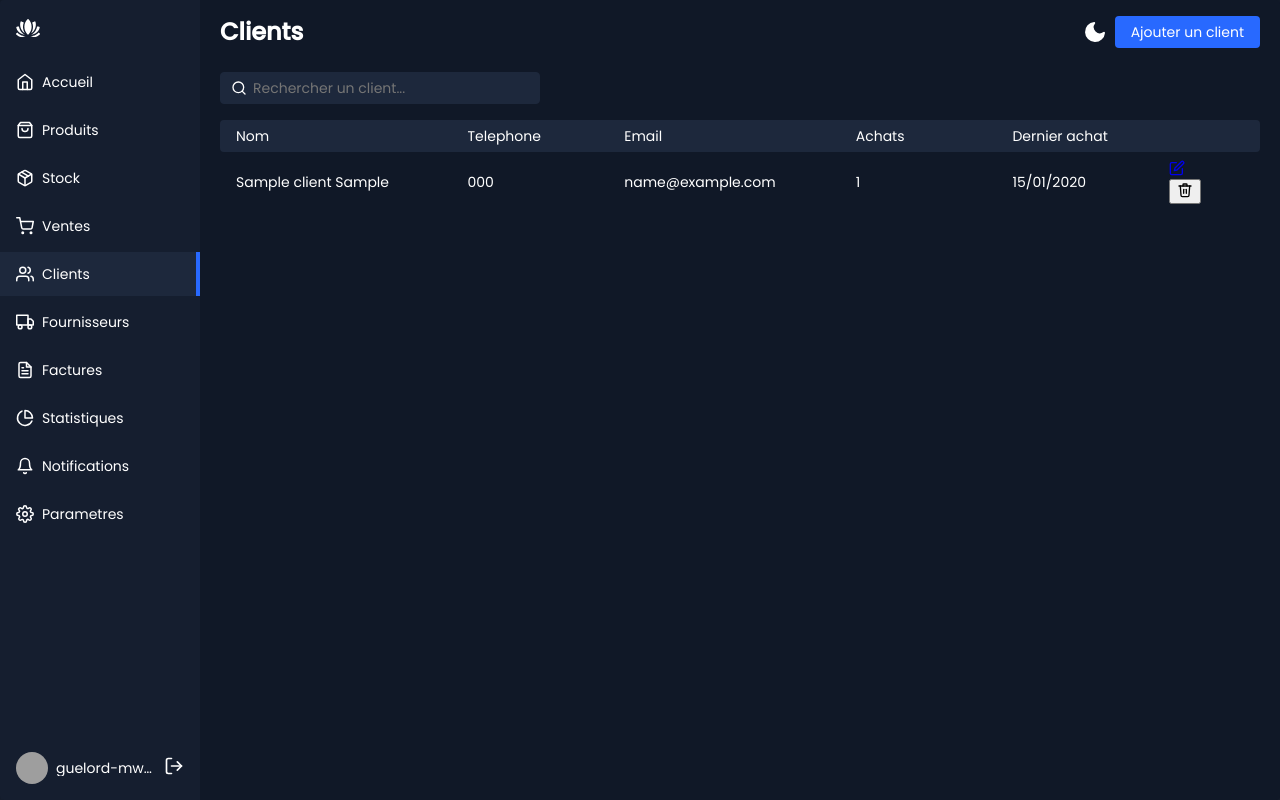
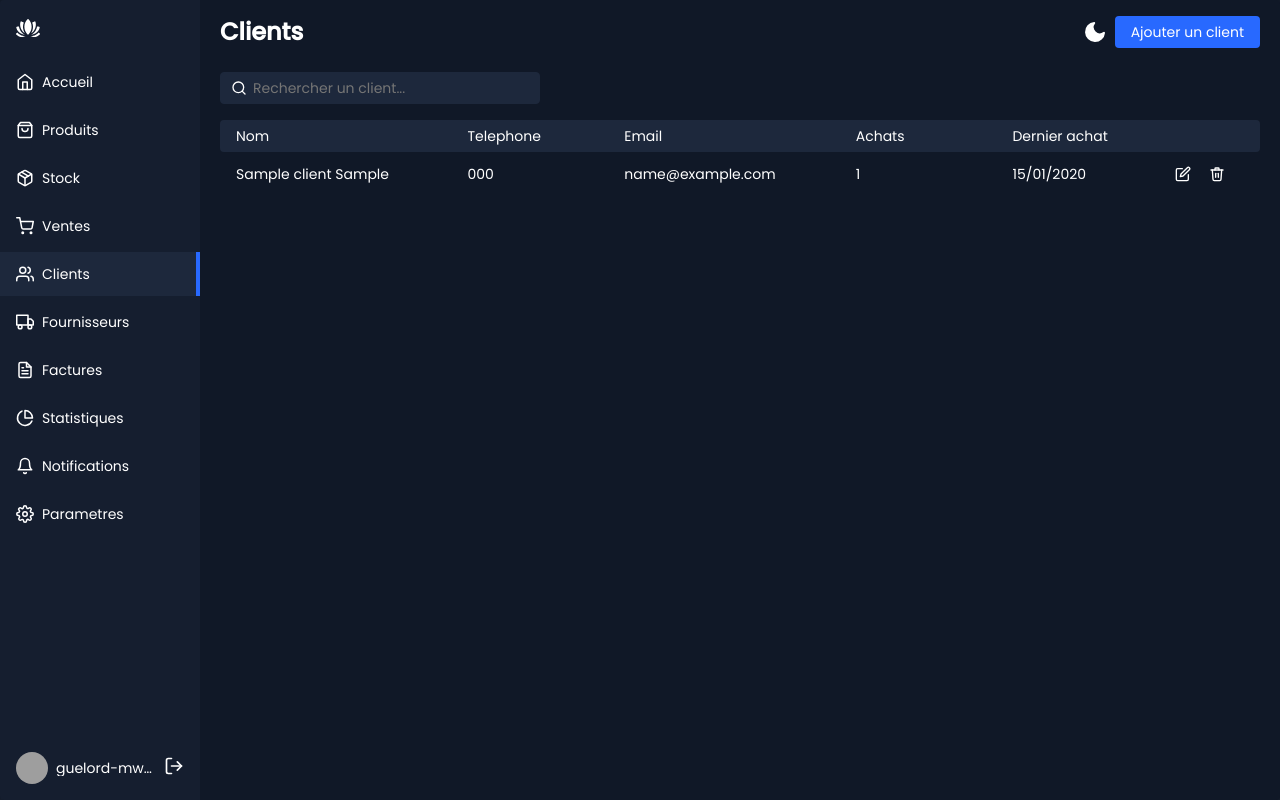
Before and after one commit to GUELORD-MWENDERWA/FORMATION-PYTHON-DJANGO, a Django app: page /clients/ in a window 1280 px wide. Run offline with Django 5.2, Linux system fonts and the light colour scheme; a user stored in the database is signed in; tables that the repository leaves empty hold one stand-in row (values such as "Sample post"); some libraries are stand-ins or nearby versions; grey boxes are pictures that could not be loaded.

Commit message:
Ajoute le CSS manquant pour les messages, erreurs de formulaire et actions de ligne
Ces classes (app-message, form-errors, field-error, row-actions) etaient
utilisees dans les templates mais jamais definies dans style.css : les
messages de succes/erreur, les erreurs de validation et les boutons
modifier/supprimer des listes s'affichaient donc sans mise en forme.

Co-Authored-By: Claude Sonnet 5 <noreply@anthropic.com>

```diff
--- a/PROGAMMATION WEB FORMATION/FORMATION PROGRAMMATION WEB/python/GestionPharmacie/products/static/css/style.css
+++ b/PROGAMMATION WEB FORMATION/FORMATION PROGRAMMATION WEB/python/GestionPharmacie/products/static/css/style.css
@@ -471,6 +471,42 @@ a.app-content-headerButton {
   border-color: var(--action-color);
 }
 
+/* --- Actions d'une ligne de tableau (modifier / supprimer) --- */
+.row-actions {
+  display: flex;
+  align-items: center;
+  justify-content: flex-end;
+  gap: 6px;
+}
+.row-actions form {
+  display: inline-flex;
+  margin: 0;
+}
+.row-actions a,
+.row-actions button {
+  display: inline-flex;
+  align-items: center;
+  justify-content: center;
+  width: 28px;
+  height: 28px;
+  padding: 0;
+  border-radius: 4px;
+  border: 1px solid transparent;
+  background-color: transparent;
+  color: var(--app-content-main-color);
+  cursor: pointer;
+  transition: 0.2s;
+}
+.row-actions a:hover,
+.row-actions button:hover {
+  background-color: var(--app-content-secondary-color);
+  color: var(--action-color);
+}
+.row-actions button.danger:hover {
+  color: var(--status-danger);
+  background-color: rgba(224, 85, 95, 0.1);
+}
+
 .filter-button-wrapper {
   position: relative;
 }
```
Also changed, not shown: other parts of PROGAMMATION WEB FORMATION/FORMATION PROGRAMMATION WEB/python/GestionPharmacie/products/static/css/style.css (+53 -0 lines).
